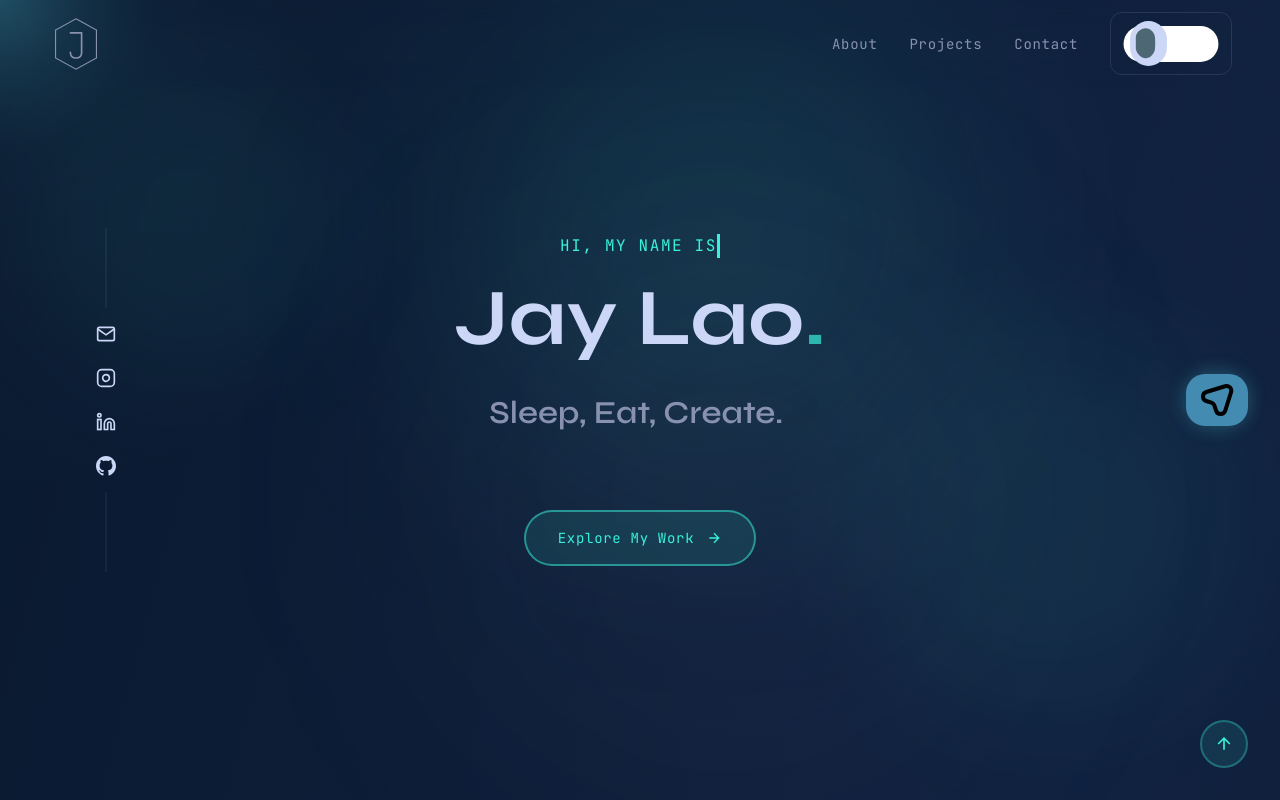
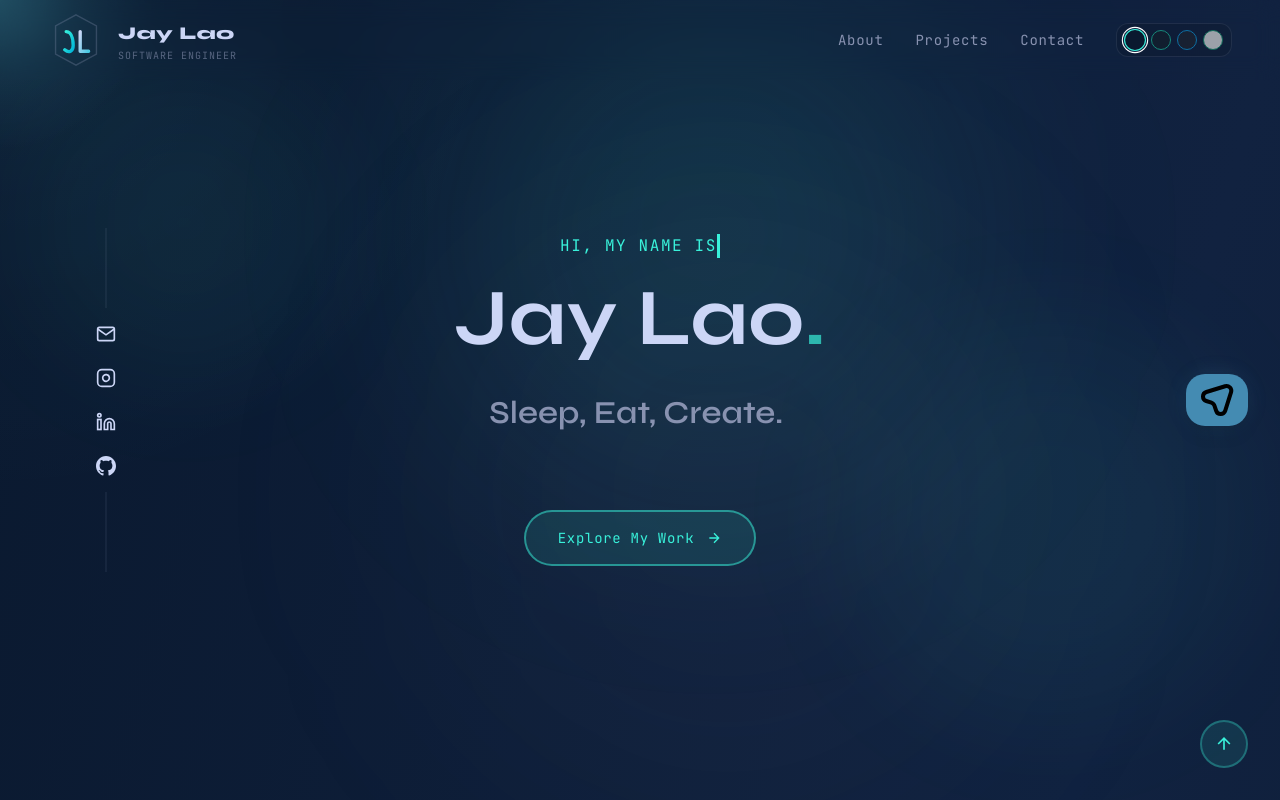
Before and after one commit to JayLao27/m-portfolio, a React (Vite) app: page / in a window 1280 px wide. Shown: the top 800 px of the page. Built offline with nearby package versions, Linux system fonts and the light colour scheme.

Commit message:
🔧 update (Hero): implement multi-theme support and enhance styling

```diff
--- a/src/components/section/Hero/Hero.tsx
+++ b/src/components/section/Hero/Hero.tsx
@@ -1,14 +1,46 @@
 import React, { useState, useEffect } from 'react'
-import { MoonIcon, SunIcon, MessageIcon, EmailIcon, InstagramIcon, LinkedInIcon, GitHubIcon } from '../../ui/Icons'
+import { MessageIcon, EmailIcon, InstagramIcon, LinkedInIcon, GitHubIcon } from '../../ui/Icons'
 import { LeftIcons } from '../../ui/Left-icons'
 
 type HeroProps = {
   isDarkMode: boolean
-  toggleTheme: () => void
+  theme: 'dark' | 'dim' | 'graphite' | 'cream'
+  setTheme: (theme: 'dark' | 'dim' | 'graphite' | 'cream') => void
   onChatOpen: () => void
 }
 
-export const Hero: React.FC<HeroProps> = ({ isDarkMode, toggleTheme, onChatOpen }) => {
+export const Hero: React.FC<HeroProps> = ({ isDarkMode, theme, setTheme, onChatOpen }) => {
+  const getGlowClass = () => {
+    switch (theme) {
+      case 'cream': return 'hover:shadow-[0_20px_40px_rgba(15,155,110,0.4)] shadow-[0_0_20px_rgba(15,155,110,0.2)]'
+      case 'dim': return 'hover:shadow-[0_20px_40px_rgba(29,208,167,0.4)] shadow-[0_0_20px_rgba(29,208,167,0.2)]'
+      case 'graphite': return 'hover:shadow-[0_20px_40px_rgba(14,165,233,0.4)] shadow-[0_0_20px_rgba(14,165,233,0.2)]'
+      default: return 'hover:shadow-[0_20px_40px_rgba(68,139,178,0.4)] shadow-[0_0_20px_rgba(68,139,178,0.2)]'
+    }
+  }
+
+  const getIconColorClass = () => {
+    switch (theme) {
+      case 'cream': return 'text-[#0F9B6E]'
+      case 'dim': return 'text-[#1DD0A7]'
+      case 'graphite': return 'text-[#0ea5e9]'
+      default: return 'text-[#448BB2]'
+    }
+  }
+
+  const getBGGlowColor = (index: 1 | 2 | 3) => {
+    switch (theme) {
+      case 'cream':
+        return index === 3 ? 'bg-[#0F9B6E]/3' : 'bg-[#0F9B6E]/5'
+      case 'dim':
+        return index === 3 ? 'bg-[#1DD0A7]/3' : 'bg-[#1DD0A7]/5'
+      case 'graphite':
+        return index === 3 ? 'bg-[#0ea5e9]/3' : 'bg-[#0ea5e9]/5'
+      default:
+        return index === 3 ? 'bg-highlight/3' : 'bg-highlight/5'
+    }
+  }
+
   const [prevScrollPos, setPrevScrollPos] = useState(0)
   const [visible, setVisible] = useState(true)
   const [showHeader, setShowHeader] = useState(false)
@@ -57,20 +89,82 @@ export const Hero: React.FC<HeroProps> = ({ isDarkMode, toggleTheme, onChatOpen
       <header className={`fixed top-0 left-0 right-0 z-[1000] backdrop-blur-md transition-all duration-500 ease-in-out ${showHeader && visible ? 'translate-y-0 opacity-100' : '-translate-y-full opacity-0'
         }`}>
         <div className="flex items-center justify-between px-12 py-3 max-md:px-8 max-md:py-4">
-          {/* Logo - Left Side */}
+          {/* Logo & Name - Left Side */}
           <button
             onClick={() => window.location.reload()}
-            className="relative transition-all duration-300 hover:scale-110 group"
+            className="flex items-center gap-3.5 transition-all duration-300 hover:scale-[1.03] group text-left cursor-pointer bg-transparent border-none p-0"
             aria-label="Refresh page"
           >
-            <div className={`relative w-14 h-14 transition-colors duration-300 ${isDarkMode ? 'text-nav-text group-hover:text-highlight' : 'text-[#FFFFFF] group-hover:text-highlight'
+            <div className="relative w-14 h-14 transition-transform duration-300 group-hover:scale-105">
+              <svg className="absolute inset-0 w-full h-full" viewBox="0 0 200 200" xmlns="http://www.w3.org/2000/svg">
+                <defs>
+                  <linearGradient id="jGradDark" x1="0%" y1="0%" x2="100%" y2="100%">
+                    <stop offset="0%" stopColor="#39F1DA" />
+                    <stop offset="100%" stopColor="#00B4D8" />
+                  </linearGradient>
+                  <linearGradient id="lGradDark" x1="0%" y1="0%" x2="100%" y2="100%">
+                    <stop offset="0%" stopColor="#CCD6F6" />
+                    <stop offset="100%" stopColor="#48CAE4" />
+                  </linearGradient>
+                  <linearGradient id="jGradLight" x1="0%" y1="0%" x2="100%" y2="100%">
+                    <stop offset="0%" stopColor="#0F9B6E" />
+                    <stop offset="100%" stopColor="#059669" />
+                  </linearGradient>
+                  <linearGradient id="lGradLight" x1="0%" y1="0%" x2="100%" y2="100%">
+                    <stop offset="0%" stopColor="#2D3748" />
+                    <stop offset="100%" stopColor="#4A5568" />
+                  </linearGradient>
+                </defs>
+
+                {/* Hexagon */}
+                <path
+                  className={`fill-none transition-colors duration-300 ${
+                    isDarkMode
+                      ? 'stroke-[#8892B0]/30 group-hover:stroke-[#39F1DA]/60'
+                      : 'stroke-[#2D3748]/30 group-hover:stroke-[#0F9B6E]/60'
+                  }`}
+                  strokeWidth="5"
+                  d="M 100,10 L 173,50 L 173,150 L 100,190 L 27,150 L 27,50 Z"
+                />
+
+                {/* J - Ribbon Curve */}
+                <path
+                  className="fill-none transition-all duration-300"
+                  style={{
+                    filter: `drop-shadow(0 0 0px transparent)`
+                  }}
+                  stroke={`url(#${isDarkMode ? 'jGradDark' : 'jGradLight'})`}
+                  strokeWidth="12"
+                  strokeLinecap="round"
+                  strokeLinejoin="round"
+                  d="M 65,70 C 90,70 90,115 90,120 C 90,140 75,148 60,135"
+                />
+
+                {/* L - Geometric Corner */}
+                <path
+                  className="fill-none transition-all duration-300"
+                  style={{
+                    filter: `drop-shadow(0 0 0px transparent)`
+                  }}
+                  stroke={`url(#${isDarkMode ? 'lGradDark' : 'lGradLight'})`}
+                  strokeWidth="12"
+                  strokeLinecap="round"
+                  strokeLinejoin="round"
+                  d="M 115,70 L 115,140 L 145,140"
+                />
+              </svg>
+            </div>
+            <div className="flex flex-col justify-center leading-none">
+              <span className={`font-['Syne'] font-extrabold text-lg tracking-wide transition-colors duration-300 ${
+                isDarkMode ? 'text-name-text group-hover:text-highlight' : 'text-light-name-text group-hover:text-[#0F9B6E]'
               }`}>
-              <svg className="absolute inset-0" viewBox="0 0 200 200" xmlns="http://www.w3.org/2000/svg">
-                <path className="fill-none stroke-current" strokeWidth="4" d="M 100,10 L 173,50 L 173,150 L 100,190 L 27,150 L 27,50 Z" />
-              </svg>
-              <svg className="absolute inset-0" viewBox="0 0 200 200" xmlns="http://www.w3.org/2000/svg">
-                <path className="fill-none stroke-current" strokeWidth="6" strokeLinecap="round" strokeLinejoin="round" d="M 80,60 L 120,60 L 120,130 Q 120,150 100,150 Q 80,150 80,130" />
-              </svg>
+                Jay Lao
+              </span>
+              <span className={`font-['JetBrains_Mono'] text-[10px] tracking-widest uppercase transition-colors duration-300 mt-1 ${
+                isDarkMode ? 'text-body-text/60 group-hover:text-[#39F1DA]/80' : 'text-light-body-text/60 group-hover:text-[#0F9B6E]/80'
+              }`}>
+                Software Engineer
+              </span>
             </div>
           </button>
 
@@ -78,34 +172,51 @@ export const Hero: React.FC<HeroProps> = ({ isDarkMode, toggleTheme, onChatOpen
           <nav className="header-nav flex items-center gap-8 max-md:gap-4">
             <a
               href="#about"
-              className={`${isDarkMode ? 'text-nav-text hover:text-highlight' : 'text-[#FFFFFF] hover:text-highlight'} no-underline text-sm font-['JetBrains_Mono'] tracking-wider transition-all duration-300 hover:translate-y-[-2px] max-md:text-xs relative group ${showHeader ? 'animate-slide-down' : 'opacity-0'}`}
+              className={`${isDarkMode ? 'text-nav-text hover:text-highlight' : 'text-light-nav-text hover:text-[#1DD0A7]'} no-underline text-sm font-['JetBrains_Mono'] tracking-wider transition-all duration-300 hover:translate-y-[-2px] max-md:text-xs relative group ${showHeader ? 'animate-slide-down' : 'opacity-0'}`}
             >
               <span className="relative z-10">About</span>
               <span className="absolute bottom-0 left-0 w-0 h-0.5 bg-highlight transition-all duration-300 group-hover:w-full"></span>
             </a>
             <a
               href="#projects"
-              className={`${isDarkMode ? 'text-nav-text hover:text-highlight' : 'text-[#FFFFFF] hover:text-highlight'} no-underline text-sm font-['JetBrains_Mono'] tracking-wider transition-all duration-300 hover:translate-y-[-2px] max-md:text-xs relative group ${showHeader ? 'animate-slide-down-delay-1' : 'opacity-0'}`}
+              className={`${isDarkMode ? 'text-nav-text hover:text-highlight' : 'text-light-nav-text hover:text-[#1DD0A7]'} no-underline text-sm font-['JetBrains_Mono'] tracking-wider transition-all duration-300 hover:translate-y-[-2px] max-md:text-xs relative group ${showHeader ? 'animate-slide-down-delay-1' : 'opacity-0'}`}
             >
               <span className="relative z-10">Projects</span>
               <span className="absolute bottom-0 left-0 w-0 h-0.5 bg-highlight transition-all duration-300 group-hover:w-full"></span>
             </a>
             <a
               href="#contact"
-              className={`${isDarkMode ? 'text-nav-text hover:text-highlight' : 'text-[#FFFFFF] hover:text-highlight'} no-underline text-sm font-['JetBrains_Mono'] tracking-wider transition-all duration-300 hover:translate-y-[-2px] max-md:text-xs relative group ${showHeader ? 'animate-slide-down-delay-2' : 'opacity-0'}`}
+              className={`${isDarkMode ? 'text-nav-text hover:text-highlight' : 'text-light-nav-text hover:text-[#1DD0A7]'} no-underline text-sm font-['JetBrains_Mono'] tracking-wider transition-all duration-300 hover:translate-y-[-2px] max-md:text-xs relative group ${showHeader ? 'animate-slide-down-delay-2' : 'opacity-0'}`}
             >
               <span className="relative z-10">Contact</span>
               <span className="absolute bottom-0 left-0 w-0 h-0.5 bg-highlight transition-all duration-300 group-hover:w-full"></span>
             </a>
 
-            {/* Theme Toggle in Nav */}
-            <button
-              onClick={toggleTheme}
-              className={`inline-flex bg-transparent border ${isDarkMode ? 'border-[rgba(136,146,176,0.2)] text-nav-text hover:bg-[rgba(136,146,176,0.2)]' : 'border-[rgba(255,255,255,0.2)] text-white hover:bg-[rgba(255,255,255,0.1)]'} px-2.5 py-2 rounded-xl cursor-pointer text-lg transition-all duration-500 hover:scale-110 hover:rotate-12 ${showHeader ? 'animate-slide-down-delay-2' : 'opacity-0'}`}
-              aria-label="Toggle theme"
-            >
-              {isDarkMode ? <MoonIcon /> : <SunIcon />}
-            </button>
+            {/* Multi-Theme Swapper */}
+            <div className={`flex items-center gap-1.5 px-2 py-1.5 rounded-xl border transition-all duration-300 ${
+              isDarkMode
+                ? 'border-[rgba(136,146,176,0.15)] bg-black/10'
+                : 'border-slate-200 bg-slate-50/50'
+            } ${showHeader ? 'animate-slide-down-delay-2' : 'opacity-0'}`}>
+              {[
+                { id: 'dark', label: 'Dark Navy', color: 'bg-[#0a192f] border-[#39F1DA]' },
+                { id: 'dim', label: 'Dim Blue', color: 'bg-[#15202B] border-[#1DD0A7]' },
+                { id: 'graphite', label: 'Graphite', color: 'bg-[#1E2530] border-[#0ea5e9]' },
+                { id: 'cream', label: 'Cream Paper', color: 'bg-[#FAF9F5] border-[#0F9B6E]' }
+              ].map((t) => (
+                <button
+                  key={t.id}
+                  onClick={() => setTheme(t.id as 'dark' | 'dim' | 'graphite' | 'cream')}
+                  className={`w-5 h-5 rounded-full border transition-all duration-300 hover:scale-125 cursor-pointer ${t.color} ${
+                    theme === t.id
+                      ? 'scale-110 shadow-sm ring-1 ring-offset-1 ' + (isDarkMode ? 'ring-white ring-offset-[#112240]' : 'ring-slate-500 ring-offset-[#FAF9F5]')
+                      : 'opacity-60 hover:opacity-100'
+                  }`}
+                  title={t.label}
+                  aria-label={`Switch to ${t.label} theme`}
+                />
+              ))}
+            </div>
           </nav>
         </div>
       </header>
@@ -114,39 +225,40 @@ export const Hero: React.FC<HeroProps> = ({ isDarkMode, toggleTheme, onChatOpen
         {/* Animated parallax background elements */}
         <div className="absolute inset-0 overflow-hidden pointer-events-none">
           <div
-            className="absolute top-20 left-10 w-72 h-72 bg-highlight/5 rounded-full blur-3xl animate-float"
+            className={`absolute top-20 left-10 w-72 h-72 ${getBGGlowColor(1)} rounded-full blur-3xl animate-float`}
             data-parallax="slow"
             data-parallax-speed="1.5"
           ></div>
           <div
-            className="absolute bottom-20 right-10 w-96 h-96 bg-highlight/5 rounded-full blur-3xl animate-float"
+            className={`absolute bottom-20 right-10 w-96 h-96 ${getBGGlowColor(2)} rounded-full blur-3xl animate-float`}
             style={{ animationDelay: '2s' }}
             data-parallax="slow"
             data-parallax-speed="2"
           ></div>
           <div
-            className="absolute top-1/3 left-1/2 w-64 h-64 bg-highlight/3 rounded-full blur-3xl animate-float"
+            className={`absolute top-1/3 left-1/2 w-64 h-64 ${getBGGlowColor(3)} rounded-full blur-3xl animate-float`}
             style={{ animationDelay: '4s' }}
             data-parallax="fast"
             data-parallax-speed="0.5"
           ></div>
         </div>
 
-        <LeftIcons isDarkMode={isDarkMode} showIcons={showLeftIcons} />
+        <LeftIcons theme={theme} showIcons={showLeftIcons} />
 
         <div className="flex-1 max-w-[800px] text-center relative z-10">
           <div className="space-y-6">
             <div className="inline-block">
               <p
-                className={`text-hi-text text-base font-['JetBrains_Mono'] font-normal tracking-widest uppercase ${showText1 ? 'typing-text' : 'opacity-0'
-                  }`}
+                className={`text-base font-['JetBrains_Mono'] font-normal tracking-widest uppercase ${
+                  isDarkMode ? 'text-highlight' : 'text-[#0F9B6E]'
+                } ${showText1 ? 'typing-text' : 'opacity-0'}`}
               >
                 Hi, my name is
               </p>
             </div>
 
             <h1
-              className={`text-[5rem] font-['Syne'] font-bold ${isDarkMode ? 'text-name-text' : 'text-[#F0F4FF]'} mb-2 leading-tight max-xl:text-[4rem] max-md:text-[3rem] max-sm:text-[2.5rem] transition-all duration-700 ease-out ${showText2 ? 'translate-y-0 opacity-100' : '-translate-y-8 opacity-0'
+              className={`text-[5rem] font-['Syne'] font-bold ${isDarkMode ? 'text-name-text' : 'text-light-name-text'} mb-2 leading-tight max-xl:text-[4rem] max-md:text-[3rem] max-sm:text-[2.5rem] transition-all duration-700 ease-out ${showText2 ? 'translate-y-0 opacity-100' : '-translate-y-8 opacity-0'
                 }`}
               data-parallax="slow"
               data-parallax-speed="0.3"
@@ -155,7 +267,7 @@ export const Hero: React.FC<HeroProps> = ({ isDarkMode, toggleTheme, onChatOpen
             </h1>
 
             <h2
-              className={`text-[2rem] font-['Syne'] font-semibold ${isDarkMode ? 'text-tagline-text' : 'text-[#F0F4FF]'} mb-6 leading-tight max-xl:text-[3rem] max-md:text-[2.5rem] max-sm:text-[2rem] transition-all duration-700 ease-out ${showText3 ? 'translate-y-0 opacity-100' : '-translate-y-8 opacity-0'}`}
+              className={`text-[2rem] font-['Syne'] font-semibold ${isDarkMode ? 'text-tagline-text' : 'text-light-tagline-text'} mb-6 leading-tight max-xl:text-[3rem] max-md:text-[2.5rem] max-sm:text-[2rem] transition-all duration-700 ease-out ${showText3 ? 'translate-y-0 opacity-100' : '-translate-y-8 opacity-0'}`}
               data-parallax="slow"
               data-parallax-speed="0.2"
             >Sleep, Eat, Create. <span className="relative inline-block">
@@ -171,8 +283,8 @@ export const Hero: React.FC<HeroProps> = ({ isDarkMode, toggleTheme, onChatOpen
                 href="#projects"
                 className={`hero-cta inline-flex items-center gap-3 px-8 py-4 rounded-full font-['JetBrains_Mono'] text-sm tracking-wider transition-all duration-500 ${isDarkMode
                   ? 'bg-highlight/10 text-highlight border-2 border-highlight/50 hover:bg-highlight hover:text-dark-bg'
-                  : 'bg-[#1DD0A7]/10 text-[#1DD0A7] border-2 border-[#1DD0A7]/50 hover:bg-[#1DD0A7] hover:text-white'
-                  } hover:scale-105 hover:shadow-lg hover:shadow-highlight/30`}
+                  : 'bg-[#0F9B6E]/10 text-[#0F9B6E] border-2 border-[#0F9B6E]/30 hover:bg-[#0F9B6E] hover:text-white'
+                  } hover:scale-105 hover:shadow-lg ${isDarkMode ? 'hover:shadow-highlight/30' : 'hover:shadow-[#0F9B6E]/20'}`}
               >
                 Explore My Work
                 <svg width="16" height="16" viewBox="0 0 24 24" fill="none" stroke="currentColor" strokeWidth="2">
@@ -185,7 +297,7 @@ export const Hero: React.FC<HeroProps> = ({ isDarkMode, toggleTheme, onChatOpen
                 <a
                   href="mailto:laocjay697@gmail.com"
                   aria-label="Email"
-                  className={`${isDarkMode ? 'text-logo-color hover:text-highlight' : 'text-[#CCD6F6] hover:text-highlight'} transition-all duration-300 flex items-center justify-center hover:-translate-y-0.5`}
+                  className={`${isDarkMode ? 'text-logo-color hover:text-highlight' : 'text-light-logo-color hover:text-[#0F9B6E]'} transition-all duration-300 flex items-center justify-center hover:-translate-y-0.5`}
                 >
                   <EmailIcon />
                 </a>
@@ -194,7 +306,7 @@ export const Hero: React.FC<HeroProps> = ({ isDarkMode, toggleTheme, onChatOpen
                   target="_blank"
                   rel="noopener noreferrer"
                   aria-label="Instagram"
-                  className={`${isDarkMode ? 'text-logo-color hover:text-highlight' : 'text-[#CCD6F6] hover:text-highlight'} transition-all duration-300 flex items-center justify-center hover:-translate-y-0.5`}
+                  className={`${isDarkMode ? 'text-logo-color hover:text-highlight' : 'text-light-logo-color hover:text-[#0F9B6E]'} transition-all duration-300 flex items-center justify-center hover:-translate-y-0.5`}
                 >
                   <InstagramIcon />
                 </a>
@@ -203,7 +315,7 @@ export const Hero: React.FC<HeroProps> = ({ isDarkMode, toggleTheme, onChatOpen
                   target="_blank"
                   rel="noopener noreferrer"
                   aria-label="LinkedIn"
-                  className={`${isDarkMode ? 'text-logo-color hover:text-highlight' : 'text-[#CCD6F6] hover:text-highlight'} transition-all duration-300 flex items-center justify-center hover:-translate-y-0.5`}
+                  className={`${isDarkMode ? 'text-logo-color hover:text-highlight' : 'text-light-logo-color hover:text-[#0F9B6E]'} transition-all duration-300 flex items-center justify-center hover:-translate-y-0.5`}
                 >
                   <LinkedInIcon />
                 </a>
@@ -212,7 +324,7 @@ export const Hero: React.FC<HeroProps> = ({ isDarkMode, toggleTheme, onChatOpen
                   target="_blank"
                   rel="noopener noreferrer"
                   aria-label="GitHub"
-                  className={`${isDarkMode ? 'text-logo-color hover:text-highlight' : 'text-[#CCD6F6] hover:text-highlight'} transition-all duration-300 flex items-center justify-center hover:-translate-y-0.5`}
+                  className={`${isDarkMode ? 'text-logo-color hover:text-highlight' : 'text-light-logo-color hover:text-[#0F9B6E]'} transition-all duration-300 flex items-center justify-center hover:-translate-y-0.5`}
                 >
                   <GitHubIcon />
                 </a>
@@ -227,10 +339,11 @@ export const Hero: React.FC<HeroProps> = ({ isDarkMode, toggleTheme, onChatOpen
         >
           <button
             onClick={onChatOpen}
-            className="rounded-full bg-[#448BB2] border-none text-white cursor-pointer flex items-center justify-center transition-all duration-500 hover:-translate-y-2 hover:shadow-[0_20px_40px_rgba(68,139,178,0.4)] hover:scale-110 animate-glow focus:outline-none"
+            className={`rounded-full border-none cursor-pointer flex items-center justify-center transition-all duration-500 hover:-translate-y-2 hover:scale-110 focus:outline-none ${getGlowClass()}`}
+            style={{ background: 'transparent', padding: 0 }}
             aria-label="Chatbot"
           >
-            <MessageIcon className="text-white" />
+            <MessageIcon className={`${getIconColorClass()} drop-shadow-lg`} />
           </button>
         </div>
       </section>
```
